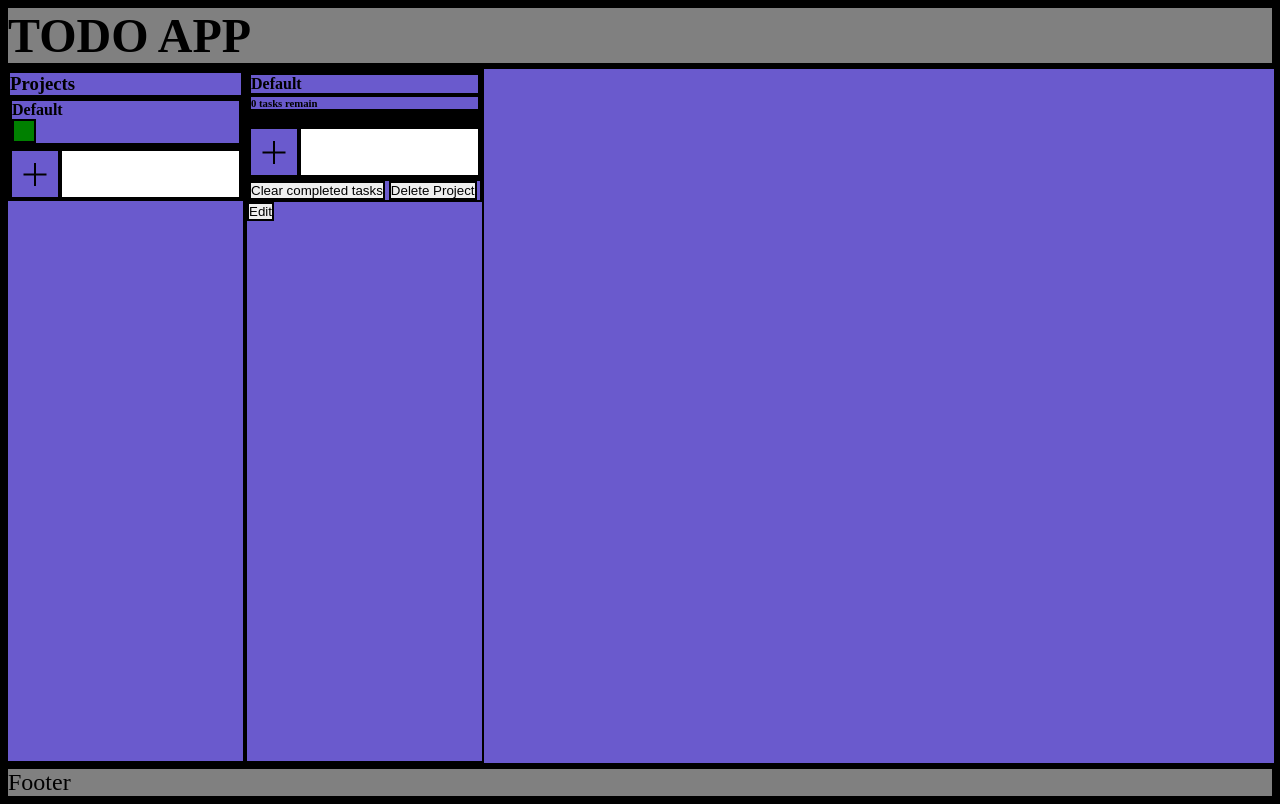
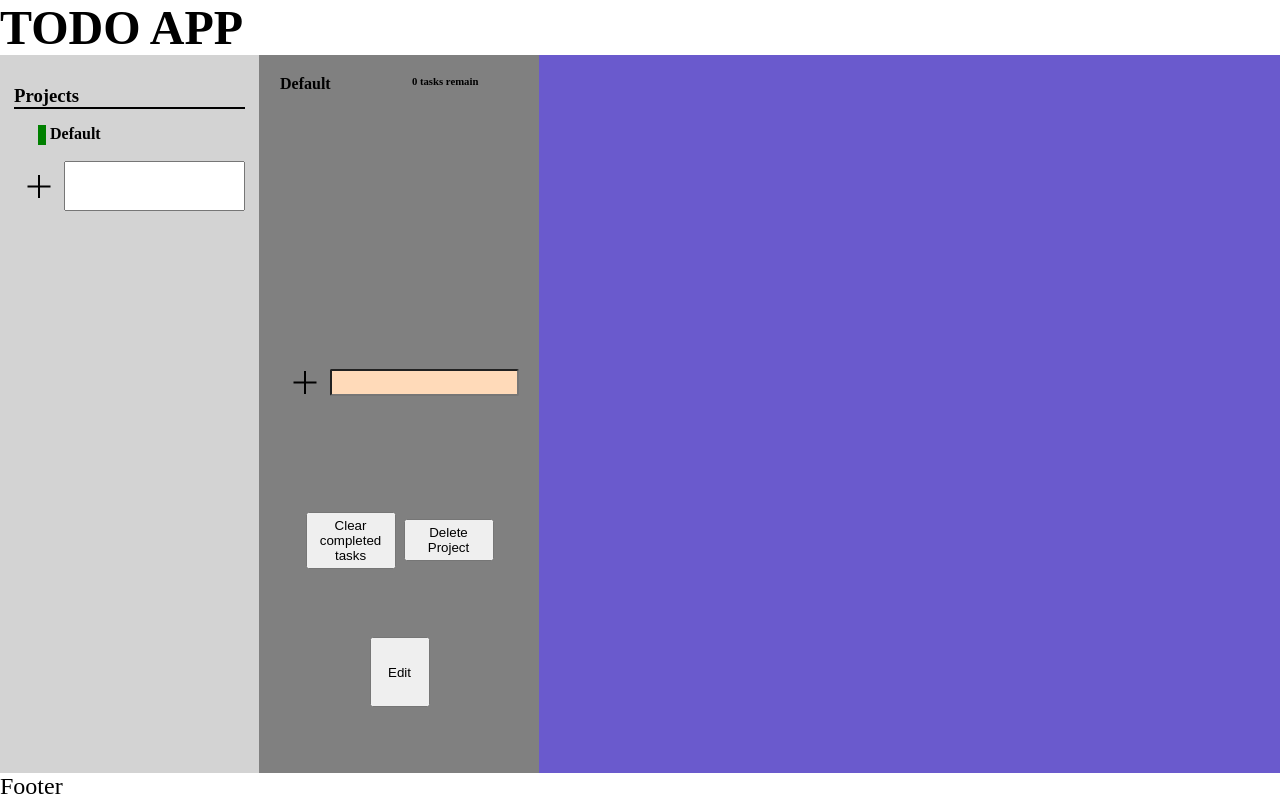
Before and after one commit to fxiaoDFX/todo-list, a website built with webpack: page src/template.html in a window 1280 px wide. Both pictures are taken after a click on the element "Default". Built offline with nearby package versions, Linux system fonts and the light colour scheme.

Commit message:
add styling to html elements

```diff
--- a/src/style.css
+++ b/src/style.css
@@ -1,11 +1,10 @@
 * {
     margin: 0;
     padding: 0;
-    border: 2px solid black;
 }
 
 body {
-    background-color: grey;
+    background-color: white;
     height: 100vh;
     display: flex;
     flex-direction: column;
@@ -28,14 +27,84 @@ body {
     top: 100%;
 }
 
+.listContainer {
+    background-color: lightgray;
+    border-right: 1px solid gray;
+    padding: 30px 14px;
+}
+
+.listContainer h3 {
+    border-bottom: 2px solid black;
+}
+
+.taskContainer {
+    padding: 20px;
+    background-color: grey;
+    display: grid;
+    grid-template-columns: 1fr;
+    grid-auto-rows: auto;
+    grid-template-areas:
+        "header"
+        "list"
+        "form"
+        "delete"
+        "edit";
+}
+
+.taskHeader {
+    display: grid;
+    grid-area: header;
+    grid-template-areas:
+        "title title count"
+        ". date ."
+        ". description .";
+}
+
+#projectName {
+    grid-area: title;
+}
+
+h6.task {
+    grid-area: count;
+    display: flex;
+    justify-content: center;
+}
+
+.taskList {
+    grid-area: list;
+}
+
+.taskContainer form {
+    grid-area: form;
+    display: flex;
+    align-self: center;
+    height: 24px;
+    align-items: center;
+}
+
+.deleteButtons {
+    grid-area: delete;
+}
+
+#btn-edit {
+    grid-area: edit;
+    width: 60px;
+    justify-self: center;
+}
+
 form {
     display: flex;
+}
+
+.btn:hover {
+    cursor: pointer;
 }
 
 .btn.create {
     width: 50px;
     height: 50px;
     background: none;
+    border: none;
 }
 
 .btn.create {
@@ -122,3 +191,56 @@ form {
     flex-direction: column;
     align-items: center;
 }
+
+ul {
+    list-style: none;
+    margin: 10px 8px;
+}
+
+li {
+    margin: 16px;
+}
+
+.listName {
+    display: flex;
+    flex-direction: row-reverse;
+    justify-content: flex-end;
+}
+
+.listName div {
+    width: 8px;
+    margin-right: 4px;
+    cursor: pointer;
+}
+
+button {
+    min-height: auto;
+    max-height: 70px;
+    width: 90px;
+}
+
+.deleteButtons {
+    margin: 16px;
+    display: flex;
+    justify-content: center;
+    align-items: center;
+}
+
+.deleteButtons button {
+    margin: 4px;
+    padding: 4px;
+}
+
+.task {
+    background-color: peachpuff;
+    padding: 4px;
+    border-radius: 2px;
+}
+
+.task input {
+    margin-right: 6px;
+}
+
+#description {
+    margin: 8px 4px;
+}
```
